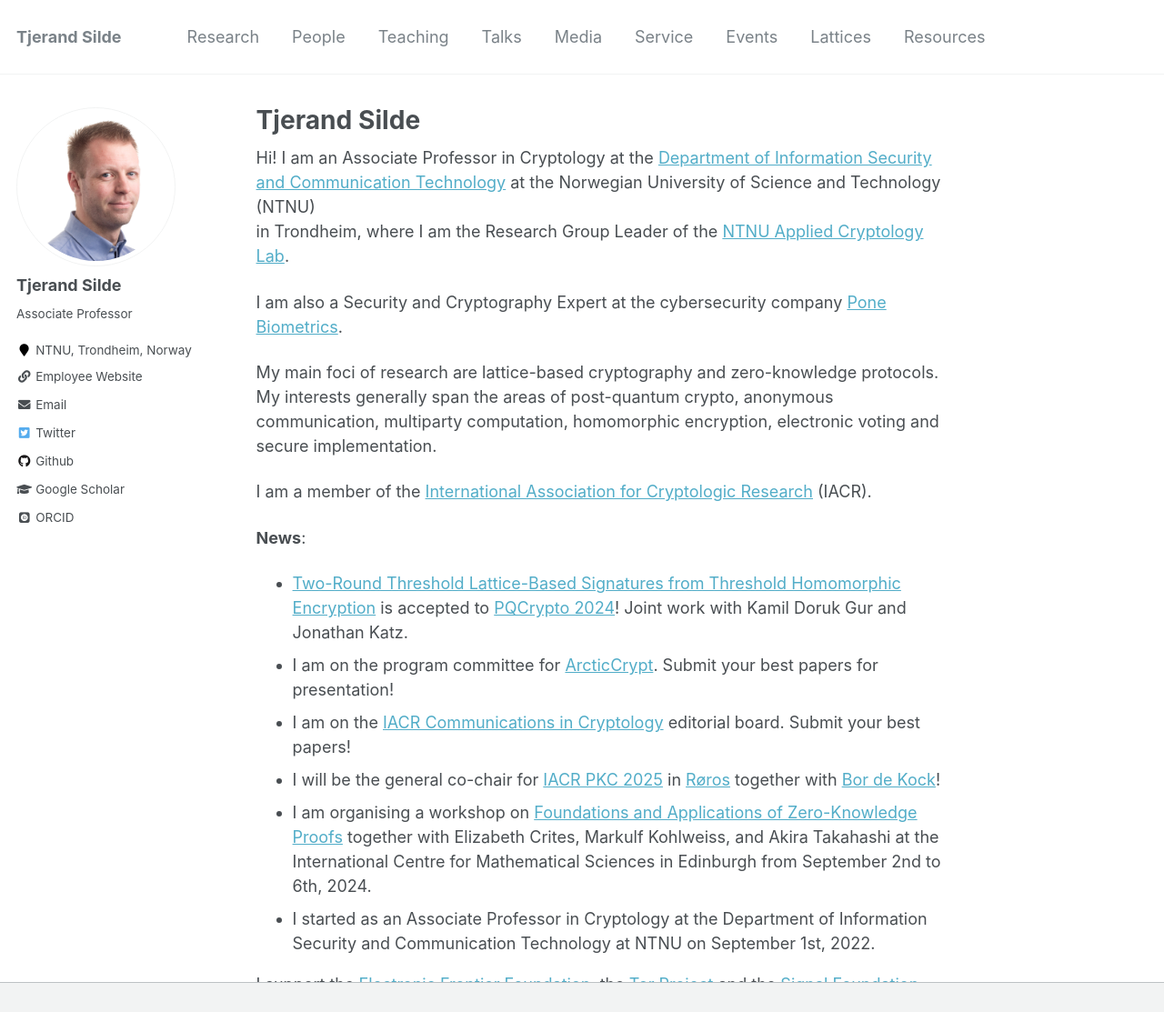
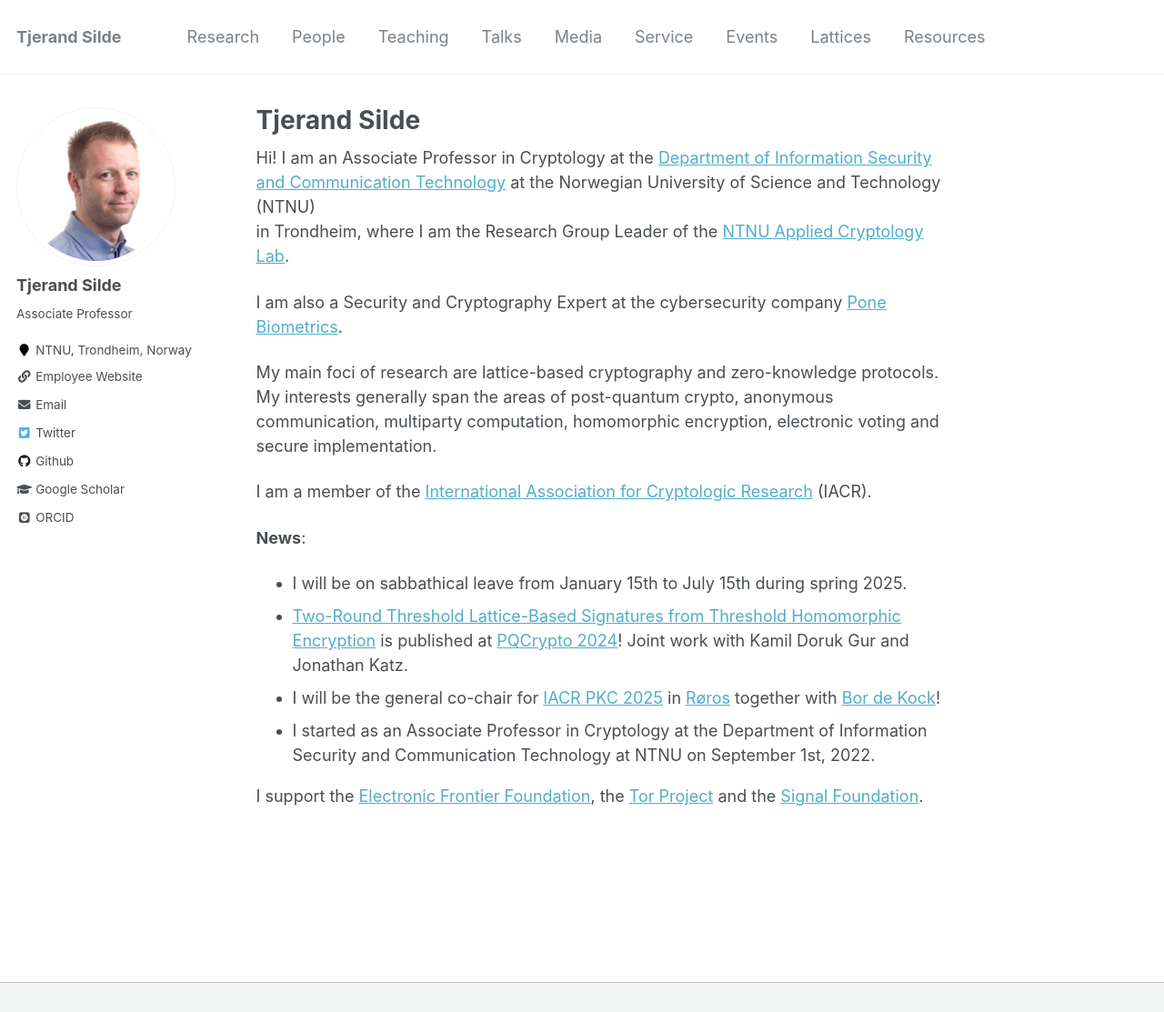
Before and after one commit to tjesi/tjesi.github.io, a Jekyll site: the page built from _pages/about.md, in a window 1280 px wide and 1309 px high, cut to the strip 0-1113 px from the top of the window. Shown: the whole strip at 91% size. Built offline with Jekyll 4.4.1, drawn with Linux system fonts in a browser that asks for light colours; some web fonts are replaced.

Commit message:
Update about.md

```diff
--- a/_pages/about.md
+++ b/_pages/about.md
@@ -19,11 +19,9 @@
 
 **News**:
 
-- [Two-Round Threshold Lattice-Based Signatures from Threshold Homomorphic Encryption](https://eprint.iacr.org/2023/1318) is accepted to [PQCrypto 2024](https://www.maths.ox.ac.uk/events/conferences/pqcrypto-2024)! Joint work with Kamil Doruk Gur and Jonathan Katz.
-- I am on the program committee for [ArcticCrypt](https://simula-uib.com/arcticcrypt2025). Submit your best papers for presentation!
-- I am on the [IACR Communications in Cryptology](https://cic.iacr.org) editorial board. Submit your best papers!
+- I will be on sabbathical leave from January 15th to July 15th during spring 2025.
+- [Two-Round Threshold Lattice-Based Signatures from Threshold Homomorphic Encryption](https://eprint.iacr.org/2023/1318) is published at [PQCrypto 2024](https://www.maths.ox.ac.uk/events/conferences/pqcrypto-2024)! Joint work with Kamil Doruk Gur and Jonathan Katz.
 - I will be the general co-chair for [IACR PKC 2025](https://pkc.iacr.org/2025) in [Røros](https://www.visitnorway.com/places-to-go/trondelag/roros) together with [Bor de Kock](https://bordekock.nl)!
-- I am organising a workshop on [Foundations and Applications of Zero-Knowledge Proofs](https://www.icms.org.uk/ZeroKnowledgeProofs) together with Elizabeth Crites, Markulf Kohlweiss, and Akira Takahashi at the International Centre for Mathematical Sciences in Edinburgh from September 2nd to 6th, 2024.
 - I started as an Associate Professor in Cryptology at the Department of Information Security and Communication Technology at NTNU on September 1st, 2022.
 
 I support the [Electronic Frontier Foundation](https://supporters.eff.org/donate/join-eff-4), the [Tor Project](https://donate.torproject.org) and the [Signal Foundation](https://signal.org/donate).
```
